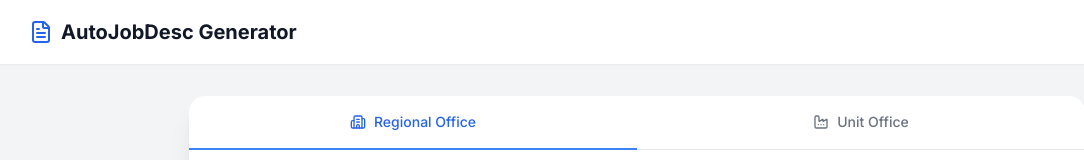
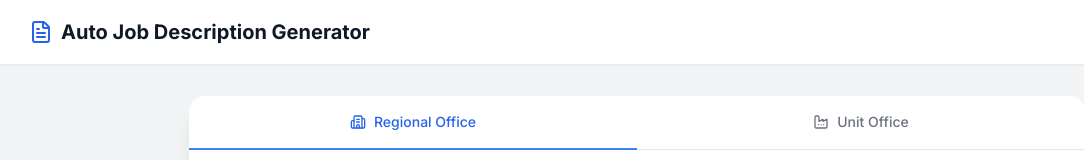
Before and after one commit to r8bjmp001/BJMP8-AJDG, a React (Vite) app: page / in a window 1280 px wide. Shown: the top 160 px of the page, without its empty margins (3-1087 px from the left). Built offline with nearby package versions, Linux system fonts and the light colour scheme; no server answers.

Commit message:
fix(UI): Update BJMP logo and remove static developer credit
Replaces the default BJMP logo URL with a new asset and removes the hardcoded "Developed by JO1 Macuto" text from the footer. Additionally, corrects a typo in the application title displayed on larger screens.

```diff
--- a/App.tsx
+++ b/App.tsx
@@ -113,7 +113,7 @@ export default function App() {
           <div className="flex justify-between h-16 items-center">
             <div className="flex items-center gap-2">
               <FileText className="h-6 w-6 text-blue-600" />
-              <h1 className="text-xl font-bold text-gray-900 hidden sm:block">AutoJobDesc Generator</h1>
+              <h1 className="text-xl font-bold text-gray-900 hidden sm:block">Auto Job Description Generator</h1>
               <h1 className="text-xl font-bold text-gray-900 sm:hidden">AutoJobDesc</h1>
             </div>
             {viewMode === 'preview' && (
@@ -254,7 +254,7 @@ export default function App() {
                             <h3 className="text-sm font-medium text-gray-900 mb-3">Other Header Logos (Optional)</h3>
                             <div className="grid grid-cols-2 gap-2">
                                 <FileUpload
-                                    label="BJMP Logo"
+                                    label="Regional Logo"
                                     currentImage={unitData.bjmpLogo}
                                     onChange={(val) => handleInputChange('bjmpLogo', val, PersonnelType.UNIT)}
                                     className="mb-0"
--- a/components/JobDescriptionPreview.tsx
+++ b/components/JobDescriptionPreview.tsx
@@ -13,7 +13,7 @@ export const JobDescriptionPreview = forwardRef<HTMLDivElement, JobDescriptionPr
   const unitData = !isRegional ? (data as UnitData) : null;
 
   // Defaults
-  const defaultBjmpLogoUrl = "https://upload.wikimedia.org/wikipedia/commons/thumb/6/6d/Bureau_of_Jail_Management_and_Penology_%28BJMP%29.svg/240px-Bureau_of_Jail_Management_and_Penology_%28BJMP%29.svg.png";
+  const defaultBjmpLogoUrl = "https://res.cloudinary.com/dmroxqgop/image/upload/v1739983995/1_vohwuy.png";
   const defaultBagongPilipinasUrl = "https://upload.wikimedia.org/wikipedia/commons/thumb/2/22/Bagong_Pilipinas_logo.svg/240px-Bagong_Pilipinas_logo.svg.png";
 
   // Determine Logos
@@ -158,9 +158,6 @@ export const JobDescriptionPreview = forwardRef<HTMLDivElement, JobDescriptionPr
           <p className="text-white opacity-90" style={{ fontFamily: '"Lucida Calligraphy", "Lucida Handwriting", cursive', fontSize: '11pt' }}>
               &quot;Changing lives Building a Safer Nation&quot;
           </p>
-          <p className="text-white opacity-60 mt-1" style={{ fontFamily: 'Tahoma, Verdana, sans-serif', fontSize: '6pt' }}>
-              Developed by JO1 Macuto
-          </p>
       </div>
     </div>
   );
```
